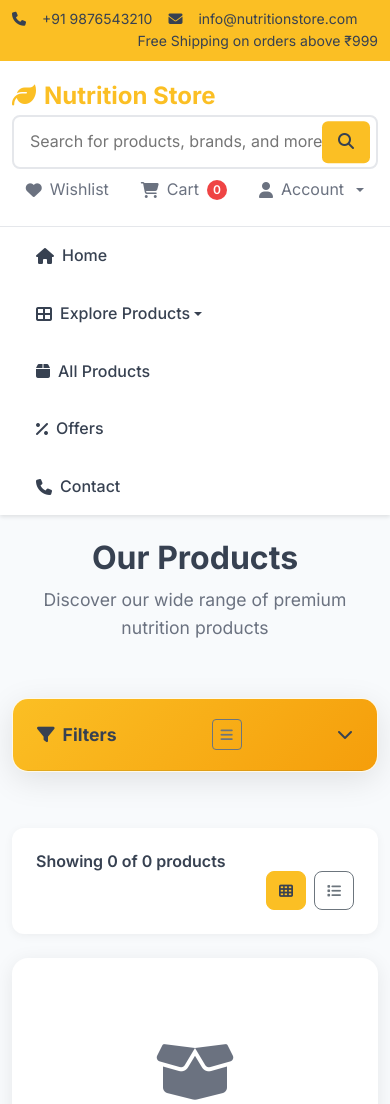
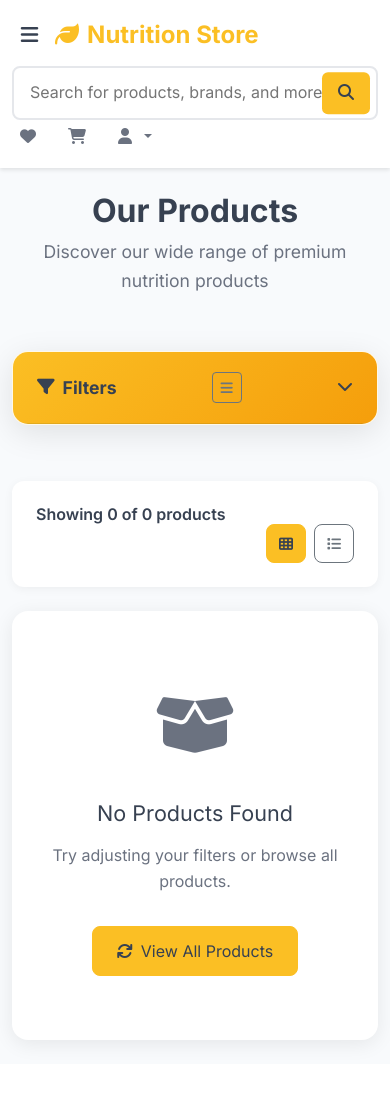
Before and after one commit to pusthelaraja/nutrition, a Laravel app: page /products in a window 390 px wide. Shown: the top 1104 px of the page. Run offline with Laravel 12, Linux system fonts and the light colour scheme; tables that the repository leaves empty hold one stand-in row (values such as "Sample post"); parts of the project's set-up code (start-up, migrations or seed data) failed here and were passed over; some libraries are stand-ins or nearby versions.

Commit message:
Speed up the storefront for the client demo.
Search, offers, and the phone menu now work, and each page skips the extra cart and product queries that were slowing the first response.

```diff
--- a/app/Http/Controllers/CartController.php
+++ b/app/Http/Controllers/CartController.php
@@ -107,9 +107,17 @@ class CartController extends Controller
      */
     public function count()
     {
-        $cart = $this->getOrCreateCart();
-        // Return number of distinct items, not total quantity
-        return response()->json(['count' => $cart->items()->count()]);
+        $query = Cart::query();
+
+        if (Auth::guard('customer')->check()) {
+            $query->where('user_id', Auth::guard('customer')->id());
+        } else {
+            $query->where('session_id', Session::getId())->whereNull('user_id');
+        }
+
+        $cart = $query->withCount('items')->first();
+
+        return response()->json(['count' => $cart->items_count ?? 0]);
     }
 
     /**
--- a/app/Http/Controllers/ProductController.php
+++ b/app/Http/Controllers/ProductController.php
@@ -13,10 +13,16 @@ class ProductController extends Controller
      */
     public function index(Request $request)
     {
-        // Debug: Log all request parameters
-        \Log::info('Product filter request:', $request->all());
+        $query = Product::with(['category:id,name,slug', 'featuredImage'])->where('is_active', true);
 
-        $query = Product::with(['category', 'images', 'featuredImage'])->where('is_active', true);
+        if ($request->filled('search')) {
+            $term = trim($request->search);
+            $query->where(function ($q) use ($term) {
+                $q->where('name', 'like', "%{$term}%")
+                    ->orWhere('sku', 'like', "%{$term}%")
+                    ->orWhere('short_description', 'like', "%{$term}%");
+            });
+        }
 
         // Filter by category
         if ($request->has('category') && $request->category) {
@@ -102,13 +108,7 @@ class ProductController extends Controller
      */
     public function show($slug)
     {
-        // Debug: Log the slug being requested
-        \Log::info('Product slug requested: ' . $slug);
-
         $product = Product::with(['category', 'images', 'featuredImage'])->where('is_active', true)->where('slug', $slug)->firstOrFail();
-
-        // Debug: Log the product found
-        \Log::info('Product found: ' . $product->name . ' (ID: ' . $product->id . ')');
 
         $relatedProducts = Product::with(['images', 'featuredImage'])->where('is_active', true)
             ->where('category_id', $product->category_id)
--- a/app/Http/ViewComposers/NavigationComposer.php
+++ b/app/Http/ViewComposers/NavigationComposer.php
@@ -4,7 +4,6 @@ namespace App\Http\ViewComposers;
 
 use Illuminate\View\View;
 use App\Models\Category;
-use App\Models\Product;
 
 class NavigationComposer
 {
@@ -14,25 +13,17 @@ class NavigationComposer
     public function compose(View $view): void
     {
         $categories = Category::where('is_active', true)
-            ->with(['products' => function($query) {
-                $query->where('is_active', true)->limit(5);
+            ->with(['products' => function ($query) {
+                $query->select('id', 'category_id', 'name', 'slug')
+                    ->where('is_active', true)
+                    ->orderBy('name');
             }])
-            ->withCount('products')
+            ->withCount(['products' => function ($query) {
+                $query->where('is_active', true);
+            }])
             ->orderBy('sort_order')
             ->get();
 
-        // Debug: Let's also get all products to see what's available
-        $allProducts = Product::where('is_active', true)->with('category')->get();
-
-        $featuredProducts = Product::where('is_active', true)
-            ->where('is_featured', true)
-            ->limit(4)
-            ->get();
-
-        $view->with([
-            'categories' => $categories,
-            'featuredProducts' => $featuredProducts,
-            'allProducts' => $allProducts
-        ]);
+        $view->with('categories', $categories);
     }
 }
--- a/app/Models/Product.php
+++ b/app/Models/Product.php
@@ -62,14 +62,25 @@ class Product extends Model
     }
 
     /**
+     * Reuse the eager-loaded featured image instead of querying per product.
+     */
+    protected function resolveFeaturedImage(): ?ProductImage
+    {
+        if ($this->relationLoaded('featuredImage')) {
+            return $this->getRelation('featuredImage');
+        }
+
+        return $this->featuredImage()->first();
+    }
+
+    /**
      * Get the featured image path for easy access
      */
     public function getFeaturedImageAttribute()
     {
-        $featuredImage = \App\Models\ProductImage::where('product_id', $this->id)
-            ->where('is_featured', true)
-            ->first();
-        return $featuredImage ? $featuredImage->image_path : null;
+        $featuredImage = $this->resolveFeaturedImage();
+
+        return $featuredImage->image_path ?? ($this->attributes['featured_image'] ?? null);
     }
 
     /**
@@ -77,10 +88,7 @@ class Product extends Model
      */
     public function getFeaturedImageUrlAttribute()
     {
-        $featuredImage = \App\Models\ProductImage::where('product_id', $this->id)
-            ->where('is_featured', true)
-            ->first();
-        return $featuredImage ? $featuredImage->image_url : null;
+        return $this->resolveFeaturedImage()?->image_url;
     }
 
     /**
@@ -88,10 +96,7 @@ class Product extends Model
      */
     public function getFeaturedImagePathAttribute()
     {
-        $featuredImage = \App\Models\ProductImage::where('product_id', $this->id)
-            ->where('is_featured', true)
-            ->first();
-        return $featuredImage ? $featuredImage->image_path : null;
+        return $this->resolveFeaturedImage()?->image_path;
     }
 
     public function stockMovements()
--- a/public/css/frontend.css
+++ b/public/css/frontend.css
@@ -50,6 +50,22 @@ body {
     font-weight: 700;
     color: var(--primary-yellow);
     text-decoration: none;
+}
+
+.nav-toggle {
+    display: none;
+    align-items: center;
+    justify-content: center;
+    border: 0;
+    background: transparent;
+    color: var(--dark-gray);
+    font-size: 1.25rem;
+    padding: 0.4rem 0.55rem;
+    border-radius: 8px;
+}
+
+.nav-toggle:hover {
+    background: var(--light-gray);
 }
 
 .search-bar {
@@ -779,20 +795,30 @@ body {
 }
 
 /* Responsive Design */
-@media (max-width: 768px) {
-    .header-main {
-        flex-direction: column;
-        gap: 1rem;
+@media (max-width: 991.98px) {
+    .header-top {
+        display: none;
+    }
+
+    .nav-toggle {
+        display: inline-flex;
+    }
+
+    .header-actions .header-icon span {
+        display: none;
+    }
+
+    .main-nav {
+        display: none;
+    }
+
+    .main-nav.is-open {
+        display: block;
     }
 
     .search-bar {
-        order: 2;
         max-width: 100%;
-    }
-
-    .header-actions {
-        order: 3;
-        justify-content: center;
+        margin-top: 0.75rem;
     }
 
     .nav-menu {
@@ -810,14 +836,12 @@ body {
 
     .hero-title {
         font-size: 1.8rem;
-        white-space: nowrap;
     }
 }
 
 @media (max-width: 480px) {
     .hero-title {
         font-size: 1.5rem;
-        white-space: nowrap;
     }
 }
 
@@ -1777,7 +1801,6 @@ body {
     font-size: 2.2rem;
     font-weight: 700;
     margin-bottom: 1rem;
-    white-space: nowrap;
 }
 
 .hero-subtitle {
--- a/resources/views/frontend/products/index.blade.php
+++ b/resources/views/frontend/products/index.blade.php
@@ -9,8 +9,8 @@
         <div class="row mb-4">
             <div class="col-12">
                 <div class="page-header">
-                    <h1 class="page-title">Our Products</h1>
-                    <p class="page-subtitle">Discover our wide range of premium nutrition products</p>
+                    <h1 class="page-title">{{ request('search') ? 'Results for “'.request('search').'”' : (request('sale') ? 'Offers' : 'Our Products') }}</h1>
+                    <p class="page-subtitle">{{ request('search') ? 'Products matching your search' : 'Discover our wide range of premium nutrition products' }}</p>
                 </div>
             </div>
         </div>
@@ -30,6 +30,9 @@
 
                     <div class="filters-content" id="filtersContent">
                         <form method="GET" id="filterForm" action="{{ route('products.index') }}">
+                            @if(request('search'))
+                                <input type="hidden" name="search" value="{{ request('search') }}">
+                            @endif
                             <!-- Categories Filter -->
                             <div class="filter-section">
                                 <h6 class="filter-section-title">
@@ -225,7 +228,7 @@
                                 <div class="product-card-modern">
                                     <div class="product-image-container">
                                         @if($product->featured_image)
-                                            <img src="{{ $product->featured_image }}" alt="{{ $product->name }}" class="product-image">
+                                            <img src="{{ $product->featured_image }}" alt="{{ $product->name }}" class="product-image" loading="lazy" decoding="async" width="300" height="300">
                                         @else
                                             <img src="https://via.placeholder.com/300x300?text={{ urlencode($product->name) }}" alt="{{ $product->name }}" class="product-image">
                                         @endif
--- a/resources/views/frontend/products/partials/products-grid.blade.php
+++ b/resources/views/frontend/products/partials/products-grid.blade.php
@@ -3,7 +3,7 @@
         <div class="product-card-modern">
             <div class="product-image-container">
                 @if($product->featured_image)
-                    <img src="{{ $product->featured_image }}" alt="{{ $product->name }}" class="product-image">
+                    <img src="{{ $product->featured_image }}" alt="{{ $product->name }}" class="product-image" loading="lazy" decoding="async" width="300" height="300">
                 @else
                     <img src="https://via.placeholder.com/300x300?text={{ urlencode($product->name) }}" alt="{{ $product->name }}" class="product-image">
                 @endif
--- a/resources/views/layouts/frontend.blade.php
+++ b/resources/views/layouts/frontend.blade.php
@@ -8,11 +8,15 @@
     <meta name="description" content="@yield('description', 'Premium nutrition products for a healthy lifestyle. Quality supplements, vitamins, and wellness products.')">
 
     <!-- Bootstrap CSS -->
+    <link rel="preconnect" href="https://cdn.jsdelivr.net">
+    <link rel="preconnect" href="https://cdnjs.cloudflare.com">
+    <link rel="preconnect" href="https://fonts.googleapis.com">
+    <link rel="preconnect" href="https://fonts.gstatic.com" crossorigin>
     <link href="https://cdn.jsdelivr.net/npm/bootstrap@5.3.0/dist/css/bootstrap.min.css" rel="stylesheet">
     <!-- Font Awesome -->
     <link href="https://cdnjs.cloudflare.com/ajax/libs/font-awesome/6.4.0/css/all.min.css" rel="stylesheet">
     <!-- Google Fonts -->
-    <link href="https://fonts.googleapis.com/css2?family=Inter:wght@300;400;500;600;700&display=swap" rel="stylesheet">
+    <link href="https://fonts.googleapis.com/css2?family=Inter:wght@400;600;700&display=swap" rel="stylesheet">
 
     <link rel="stylesheet" href="{{ asset('css/frontend.css') }}">
 
@@ -47,21 +51,26 @@
             <div class="container">
                 <div class="row align-items-center">
                     <div class="col-md-3">
-                        <a href="{{ route('home') }}" class="logo">
-                            <i class="fas fa-leaf me-2"></i>Nutrition Store
-                        </a>
+                        <div class="d-flex align-items-center gap-2">
+                            <button type="button" class="nav-toggle" id="navToggle" aria-label="Open menu" aria-expanded="false">
+                                <i class="fas fa-bars"></i>
+                            </button>
+                            <a href="{{ route('home') }}" class="logo">
+                                <i class="fas fa-leaf me-2"></i>Nutrition Store
+                            </a>
+                        </div>
                     </div>
                     <div class="col-md-6">
-                        <div class="search-bar">
-                            <input type="text" class="search-input" placeholder="Search for products, brands, and more...">
-                            <button class="search-btn">
+                        <form action="{{ route('products.index') }}" method="GET" class="search-bar" role="search">
+                            <input type="search" name="search" value="{{ request('search') }}" class="search-input" placeholder="Search for products, brands, and more..." autocomplete="off">
+                            <button class="search-btn" type="submit" aria-label="Search">
                                 <i class="fas fa-search"></i>
                             </button>
-                        </div>
+                        </form>
                     </div>
                     <div class="col-md-3">
                         <div class="header-actions">
-                            <a href="#" class="header-icon">
+                            <a href="{{ auth('customer')->check() ? route('customer.wishlist') : route('login') }}" class="header-icon">
                                 <i class="fas fa-heart"></i>
                                 <span>Wishlist</span>
                             </a>
@@ -143,31 +152,9 @@
                                                                 </a>
                                                             @endforeach
                                                         @else
-                                                            <!-- Debug: Show what products are available for this category -->
-                                                            @php
-                                                                $personalCareProducts = collect();
-                                                                if($category->name == 'Personal Care' || $category->name == 'personal care' || $category->name == 'Personal care') {
-                                                                    $personalCareProducts = \App\Models\Product::where('is_active', true)
-                                                                        ->where(function($query) {
-                                                                            $query->where('name', 'like', '%Herbal Nourish Shampoo%')
-                                                                                  ->orWhere('name', 'like', '%Herbal Bath Powder%')
-                                                                                  ->orWhere('name', 'like', '%Organic Loofa%');
-                                                                        })
-                                                                        ->get();
-                                                                }
-                                                            @endphp
-
-                                                            @if($personalCareProducts->count() > 0)
-                                                                @foreach($personalCareProducts as $product)
-                                                                    <a href="{{ route('products.show', $product->slug) }}" class="mega-product-link">
-                                                                        {{ $product->name }}
-                                                                    </a>
-                                                                @endforeach
-                                                            @else
-                                                                <a href="{{ route('products.index') }}?category={{ $category->slug }}" class="mega-product-link">
-                                                                    View All {{ $category->name }} Products
-                                                                </a>
-                                                            @endif
+                                                            <a href="{{ route('products.index', ['category' => $category->slug]) }}" class="mega-product-link">
+                                                                View All {{ $category->name }} Products
+                                                            </a>
                                                         @endif
                                                     </div>
                                                 </div>
@@ -300,7 +287,7 @@
                         </a>
                     </li>
                     <li class="nav-item">
-                        <a href="#" class="nav-link">
+                        <a href="{{ route('products.index', ['sale' => 1]) }}" class="nav-link">
                             <i class="fas fa-percent me-2"></i>Offers
                         </a>
                     </li>
@@ -374,20 +361,10 @@
     </footer>
 
     <!-- Bootstrap JS -->
-    <script src="https://cdn.jsdelivr.net/npm/bootstrap@5.3.0/dist/js/bootstrap.bundle.min.js"></script>
+    <script src="https://cdn.jsdelivr.net/npm/bootstrap@5.3.0/dist/js/bootstrap.bundle.min.js" defer></script>
 
     <!-- Custom JS -->
     <script>
-        // Search functionality
-        document.querySelector('.search-input').addEventListener('keypress', function(e) {
-            if (e.key === 'Enter') {
-                const query = this.value;
-                if (query.trim()) {
-                    window.location.href = `{{ route('search') }}?q=${encodeURIComponent(query)}`;
-                }
-            }
-        });
-
         // Cart functionality
         function updateCartCount(count) {
             const cartCountElement = document.querySelector('.cart-count');
@@ -538,8 +515,15 @@
 
         // Dropdown functionality
         document.addEventListener('DOMContentLoaded', function() {
-            // Load cart count on page load
-            loadCartCount();
+            const navToggle = document.getElementById('navToggle');
+            const mainNav = document.querySelector('.main-nav');
+            if (navToggle && mainNav) {
+                navToggle.addEventListener('click', function() {
+                    const open = mainNav.classList.toggle('is-open');
+                    navToggle.setAttribute('aria-expanded', open ? 'true' : 'false');
+                    navToggle.setAttribute('aria-label', open ? 'Close menu' : 'Open menu');
+                });
+            }
 
             // Enhanced mega menu functionality
             const exploreProductsDropdown = document.getElementById('exploreProductsDropdown');
```
Also changed, not shown: app/Http/Controllers/FrontendController.php (+14 -5 lines), resources/views/frontend/home.blade.php (+13 -35 lines), 1 other file.
